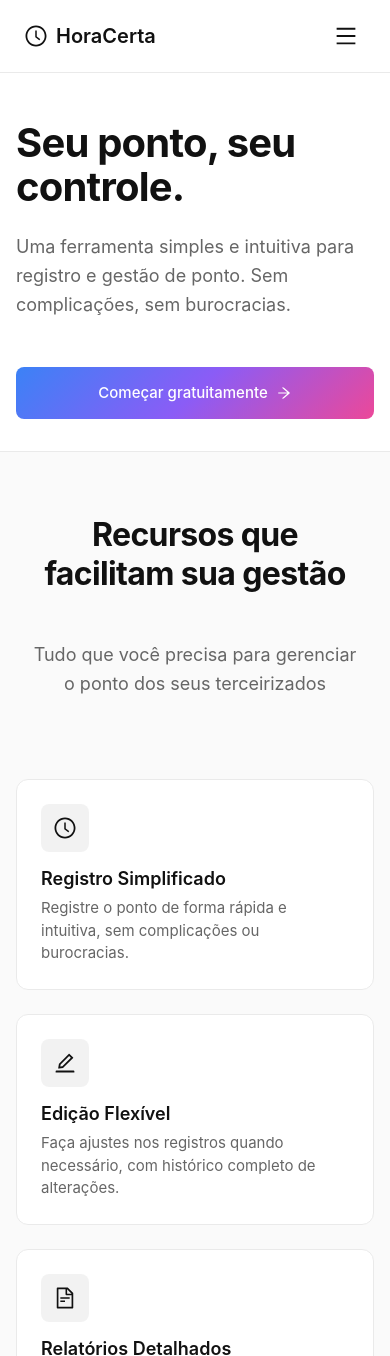
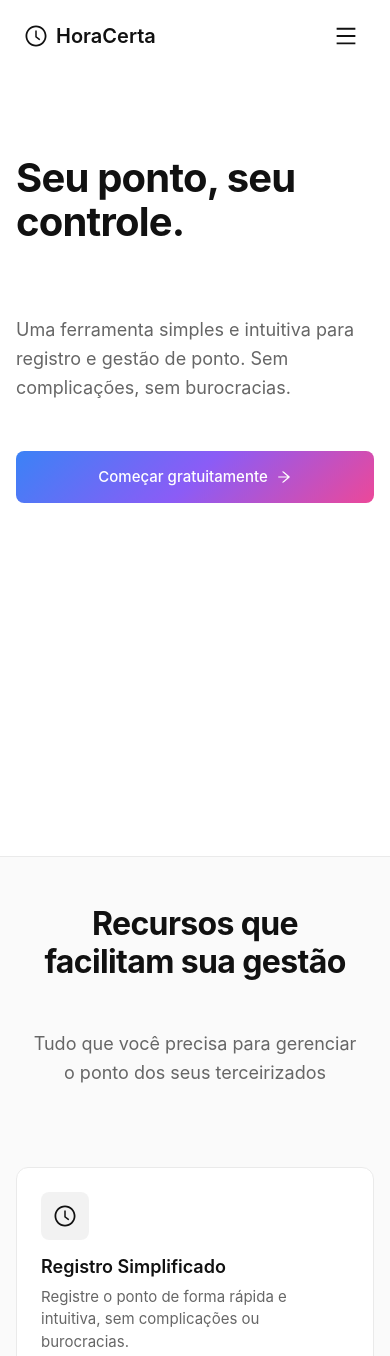
Before and after one commit to DevLucasFontoura/HoraCertaMPV, a Next.js app: page /Home in a window 390 px wide. Shown: the top 1356 px of the page. Built offline with nearby package versions, Linux system fonts and the light colour scheme.

Commit message:
melhoria na pagina home e mudanca de preco

```diff
--- a/app/(public)/Home/home.module.css
+++ b/app/(public)/Home/home.module.css
@@ -16,7 +16,6 @@
   padding: 1.5rem 2rem;
   max-width: 1200px;
   margin: 0 auto;
-  border-bottom: 1px solid var(--color-border);
   background-color: #ffffff;
   position: sticky;
   top: 0;
@@ -26,17 +25,23 @@
 /* Hero Section */
 .hero {
   text-align: center;
-  padding: 6rem 2rem 4rem;
+  padding: 0 2rem;
   max-width: 800px;
   margin: 0 auto;
   position: relative;
+  min-height: calc(100vh - 80px); /* Altura total menos a navbar */
+  display: flex;
+  flex-direction: column;
+  justify-content: flex-start;
+  align-items: center;
+  padding-top: 15vh; /* Move o conteúdo para cima */
 }
 
 .gradient {
   position: absolute;
-  top: -200px;
+  top: 50%;
   left: 50%;
-  transform: translateX(-50%);
+  transform: translate(-50%, -50%);
   width: 600px;
   height: 600px;
   background: radial-gradient(circle, rgba(0, 0, 0, 0.03) 0%, rgba(0, 0, 0, 0.01) 70%, transparent 100%);
@@ -48,7 +53,7 @@
   font-size: clamp(2.5rem, 5vw, 4rem);
   font-weight: 700;
   line-height: 1.1;
-  margin-bottom: 1.5rem;
+  margin-bottom: 4.5rem; /* Aumentado ainda mais o espaçamento */
   color: var(--color-text-primary);
   letter-spacing: -0.02em;
 }
@@ -121,7 +126,7 @@
 
 /* Features Section */
 .features {
-  padding: 6rem 2rem;
+  padding: 4rem 2rem 6rem;
   background-color: var(--color-surface);
   border-top: 1px solid var(--color-border);
 }
@@ -624,14 +629,17 @@
   }
 
   .hero {
-    padding: 4rem 1.5rem 3rem;
+    padding: 0 1.5rem;
+    padding-top: 12vh; /* Ajustado para mobile */
     text-align: left;
+    min-height: calc(100vh - 70px);
   }
 
   .gradient {
     width: 100%;
     height: 100%;
-    top: 0;
+    top: 50%;
+    transform: translate(-50%, -50%);
     border-radius: 0;
   }
 
@@ -647,7 +655,7 @@
   }
 
   .features {
-    padding: 4rem 1.5rem;
+    padding: 3rem 1.5rem 4rem;
   }
 
   .featureGrid {
@@ -704,11 +712,13 @@
 
 @media (max-width: 480px) {
   .hero {
-    padding: 3rem 1rem 2rem;
+    padding: 0 1rem;
+    padding-top: 10vh; /* Ajustado para mobile pequeno */
+    min-height: calc(100vh - 60px);
   }
 
   .features {
-    padding: 3rem 1rem;
+    padding: 2rem 1rem 3rem;
   }
 
   .featureCard {
--- a/app/(public)/precos/precos.tsx
+++ b/app/(public)/precos/precos.tsx
@@ -58,10 +58,10 @@ const Precos = () => {
                     closed: {}
                   }}
                 >
-                  <Link className={styles.mobileNavLink} href="/como-funciona" onClick={toggleMenu}>{CONSTANTES.TITULO_MENU_COMO_FUNCIONA}</Link>
-                  <Link className={styles.mobileNavLink} href="/recursos" onClick={toggleMenu}>{CONSTANTES.TITULO_MENU_RECURSOS}</Link>
-                  <Link className={styles.mobileNavLink} href="/" onClick={toggleMenu}>{CONSTANTES.TITULO_HOME}</Link>
-                  <Link className={styles.mobilePrimaryButton} href="/registro" onClick={toggleMenu}>{CONSTANTES.BOTAO_CADASTRAR_GRATUITAMENTE}</Link>
+                  <Link className={styles.mobileNavLink} href={CONSTANTES.ROUTE_COMO_FUNCIONA} onClick={toggleMenu}>{CONSTANTES.TITULO_MENU_COMO_FUNCIONA}</Link>
+                  <Link className={styles.mobileNavLink} href={CONSTANTES.ROUTE_RECURSOS} onClick={toggleMenu}>{CONSTANTES.TITULO_MENU_RECURSOS}</Link>
+                  <Link className={styles.mobileNavLink} href={CONSTANTES.ROUTE_HOME} onClick={toggleMenu}>{CONSTANTES.TITULO_HOME}</Link>
+                  <Link className={styles.mobilePrimaryButton} href={CONSTANTES.ROUTE_REGISTRO} onClick={toggleMenu}>{CONSTANTES.BOTAO_CADASTRAR_GRATUITAMENTE}</Link>
                 </motion.div>
               </motion.div>
             </>
@@ -90,7 +90,7 @@ const Precos = () => {
             </li>
             <li className={styles.planFeature}><AiOutlineCheckCircle /> {CONSTANTES.CARD_PRECOS_01_ITEM_03}</li>
           </ul>
-          <Link className={styles.primaryButton} href="/registro">{CONSTANTES.TITULO_BOTAO_COMECAR}</Link>
+          <Link className={styles.primaryButton} href={CONSTANTES.ROUTE_REGISTRO}>{CONSTANTES.TITULO_BOTAO_COMECAR}</Link>
         </div>
 
         <div className={styles.pricingCard}>
@@ -110,7 +110,7 @@ const Precos = () => {
             <li className={styles.planFeature}><AiOutlineCheckCircle /> {CONSTANTES.CARD_PRECOS_02_ITEM_02}</li>
             <li className={styles.planFeature}><AiOutlineCheckCircle /> {CONSTANTES.CARD_PRECOS_02_ITEM_03}</li>
           </ul>
-          <Link className={styles.primaryButton} href="/registro">{CONSTANTES.TITULO_BOTAO_COMECAR}</Link>
+          <Link className={styles.primaryButton} href={CONSTANTES.ROUTE_REGISTRO}>{CONSTANTES.TITULO_BOTAO_COMECAR}</Link>
         </div>
 
         <div className={styles.pricingCard}>
--- a/app/common/constantes.ts
+++ b/app/common/constantes.ts
@@ -169,8 +169,8 @@ export const CONSTANTES = {
     TITULO_BOTAO_COMECAR: 'Começar agora',
     TITULO_BOTAO_FALE_CONOSCO: 'Fale conosco',
     // ---- CARD PREÇOS 02 ----
-    CARD_PRECOS_02_TITULO: 'Básico',
-    CARD_PRECOS_02_VALOR: 'R$ 9,99',
+    CARD_PRECOS_02_TITULO: 'Pro',
+    CARD_PRECOS_02_VALOR: 'R$ 10,90',
     CARD_PRECOS_02_VALOR_MES: '/mês',
     CARD_PRECOS_02_ITEM_01: 'Edição completa de registros',
     CARD_PRECOS_02_ITEM_02: 'Histórico de alterações',
```
